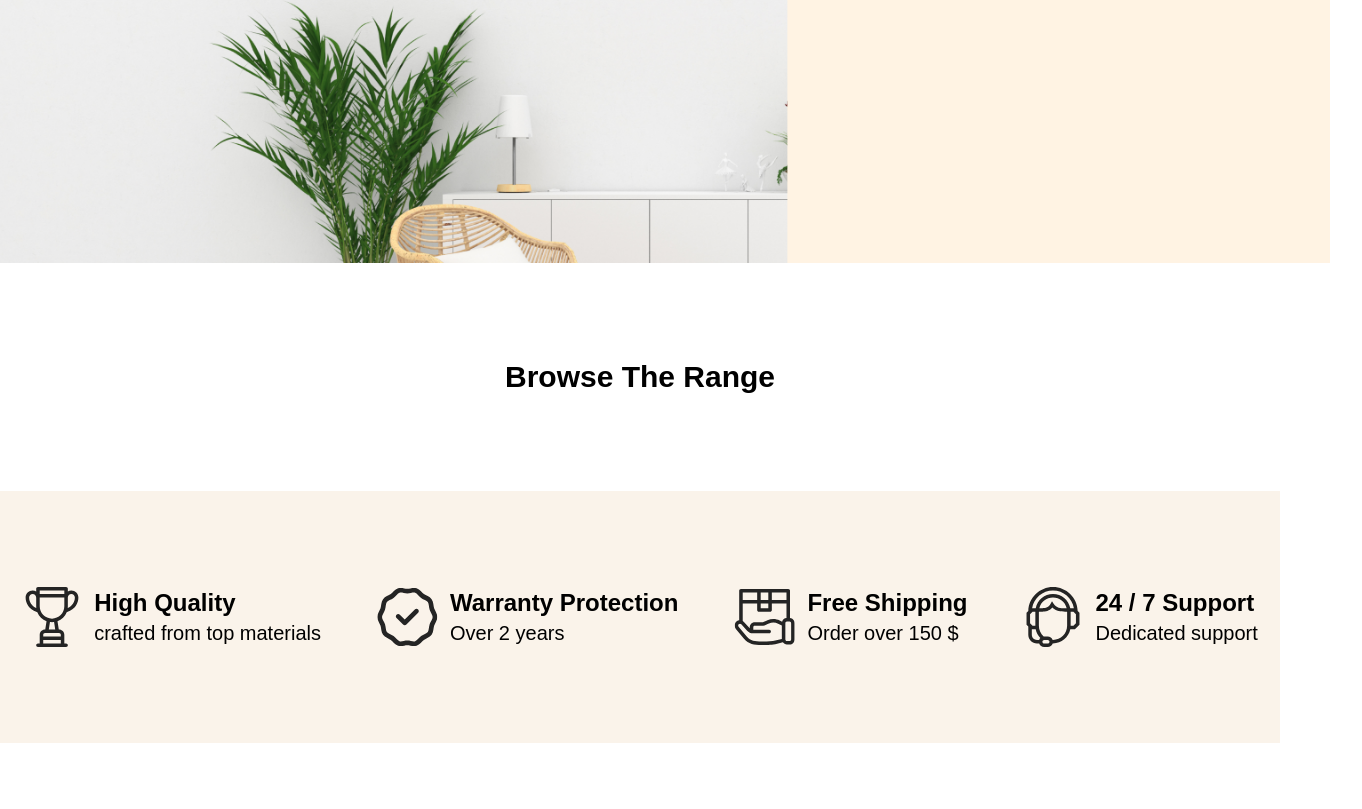
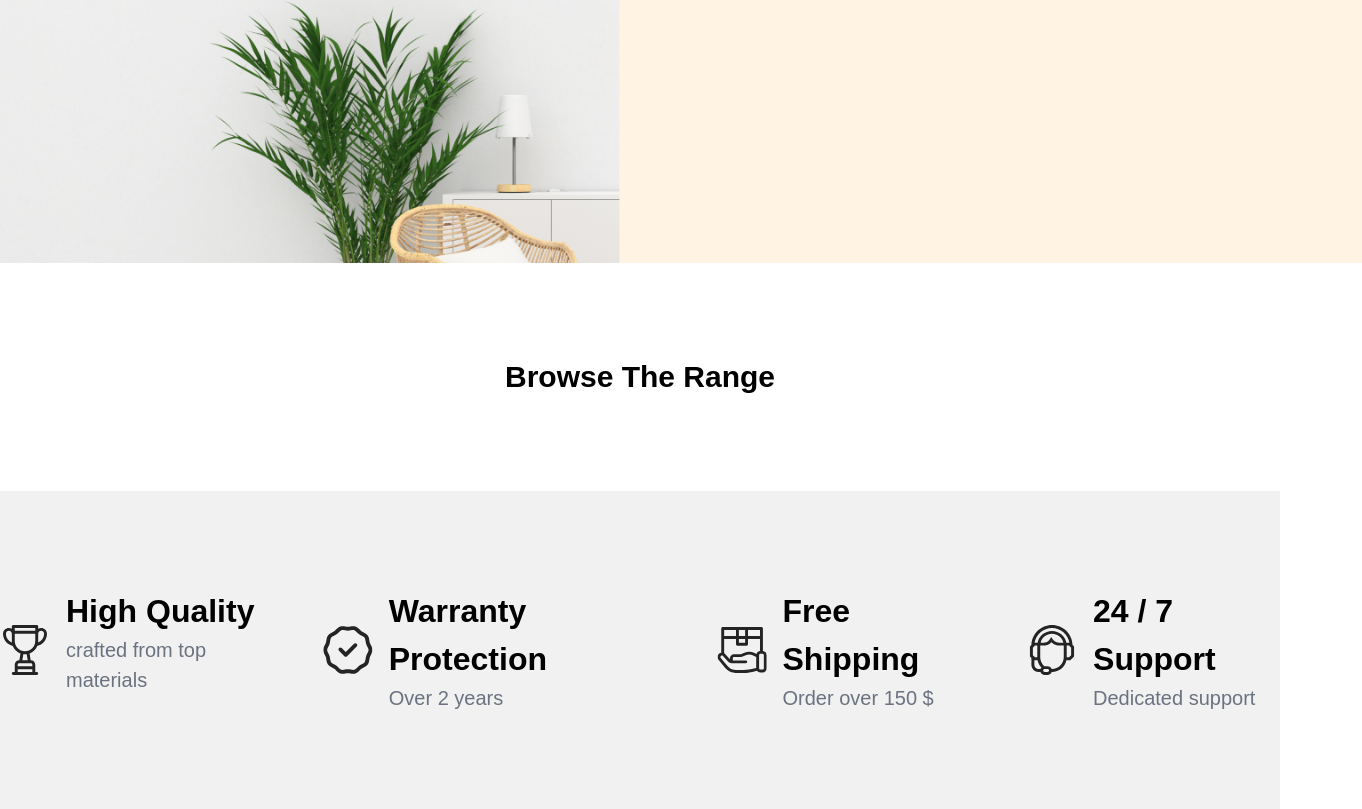
Before and after one commit to JefersonSmith/furniro, a React (Create React App) app in the folder furniro/: page / in a window 1280 px wide. Shown: the part 277-1086 px from the top of the page, 1362 px wide, since content can reach past the window. Before the commit the page ends 1020 px from the top, so only its background shows below. Built offline with nearby package versions, Linux system fonts and the light colour scheme.

Commit message:
fix: Advantage css

```diff
--- a/furniro/src/components/Advantage.tsx
+++ b/furniro/src/components/Advantage.tsx
@@ -8,11 +8,11 @@ interface AdvantageProps {
 
 const Advantage: React.FC<AdvantageProps> = ({ icone, title, subtitle }: AdvantageProps) => {
   return (
-    <div className="flex gap-3">
-      <img src={icone} alt="" />
-      <div>
-        <h3 className="font-semibold text-2xl">{title}</h3>
-        <p className="text-secondaryText text-xl">{subtitle}</p>
+    <div className="advantage">
+      <img src={icone} alt="" className="advantage-icon" />
+      <div className="advantage-content">
+        <h3 className="advantage-title">{title}</h3>
+        <p className="advantage-subtitle">{subtitle}</p>
       </div>
     </div>
   );
--- a/furniro/src/components/AdvantagesSection.tsx
+++ b/furniro/src/components/AdvantagesSection.tsx
@@ -4,10 +4,11 @@ import trophy from "../assets/icon/trophy.svg";
 import guarantee from "../assets/icon/guarantee.svg";
 import shipping from "../assets/icon/shipping.svg";
 import customerSupport from "../assets/icon/customer-support.svg";
+import './styles.css';
 
 const AdvantagesSection: React.FC = () => {
   return (
-    <div className="flex justify-center gap-14 bg-secondary-200 py-24">
+    <div className="advantages-section">
       <Advantage
         icone={trophy}
         title="High Quality"
--- a/furniro/src/components/styles.css
+++ b/furniro/src/components/styles.css
@@ -1,4 +1,4 @@
-/* styles.css */
+/* Navbar */
 
 .navbar {
     display: flex;
@@ -53,7 +53,7 @@
     height: 24px;
   }
 
-/* styles.css */
+/* Header */
 
 .header-home {
     position: relative;
@@ -64,13 +64,50 @@
   }
 
   .overlay-box {
-    width: 543px;
+    width: 743px;
     height: 343px;
     position: absolute;
     bottom: 0;
-    left: 70%; /* Mova o box mais para a direita ajustando o valor */
+    left: 60%; /* Mova o box mais para a direita ajustando o valor */
     transform: translateX(-20%); /* Ajuste fino para centralizar mais à direita */
     background-color: #fff3e3; /* Substitua pelo valor desejado para a cor de fundo */
     border-radius: 10px 10px 0 0;
     padding: 1rem;
   }
+
+  /* Advantage */
+
+.advantage {
+  display: flex;
+  gap: 1rem;
+}
+
+.advantage-icon {
+  /* Se precisar de um tamanho específico para o ícone, defina aqui */
+  width: 50px; /* Ajuste conforme necessário */
+}
+
+.advantage-content {
+  display: flex;
+  flex-direction: column;
+}
+
+.advantage-title {
+  font-weight: 600;
+  font-size: 2rem; /* Equivalente ao text-2xl */
+}
+
+.advantage-subtitle {
+  font-size: 1.25rem; /* Equivalente ao text-xl */
+  color: #6b7280; /* Substitua este valor pela cor de "secondaryText" */
+}
+
+/* Advantage Section */
+
+.advantages-section {
+  display: flex;
+  justify-content: center;
+  gap: 3.5rem; /* Equivalente a gap-14 */
+  background-color: #f1f1f1; /* Substitua pela cor equivalente a bg-secondary-200 */
+  padding: 6rem 0; /* Equivalente a py-24 */
+}
```
